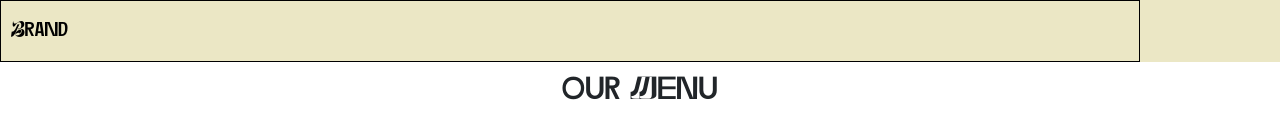
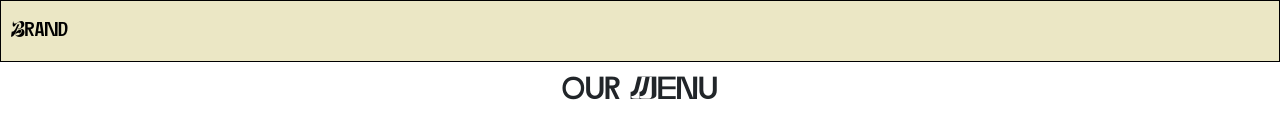
Before and after one commit to jossevessies/coursera_webdev, a plain HTML site: page module_3_assignment/index.html in a window 1280 px wide. Shown: the top 136 px of the page. Drawn offline with Linux system fonts and the light colour scheme.

Commit message:
Module-3-assigment container-fluid change in hnavbar

```diff
--- a/module_3_assignment/index.html
+++ b/module_3_assignment/index.html
@@ -27,7 +27,7 @@
         </div>
     </nav>-->
         <nav id="header-nav" class="navbar navbar-default">
-            <div class="container" id="HEADING">
+            <div class="container-fluid" id="HEADING">
                 <a class="navbar-brand" id="BRAND" href="#">Brand</a>
                 <button type="button" class="navbar-toggler d-block d-sm-none collapsed" data-bs-toggle="collapse" data-bs-target="#navbar" aria-expanded="false">
                     <span class="navbar-toggler-icon"></span>
```
